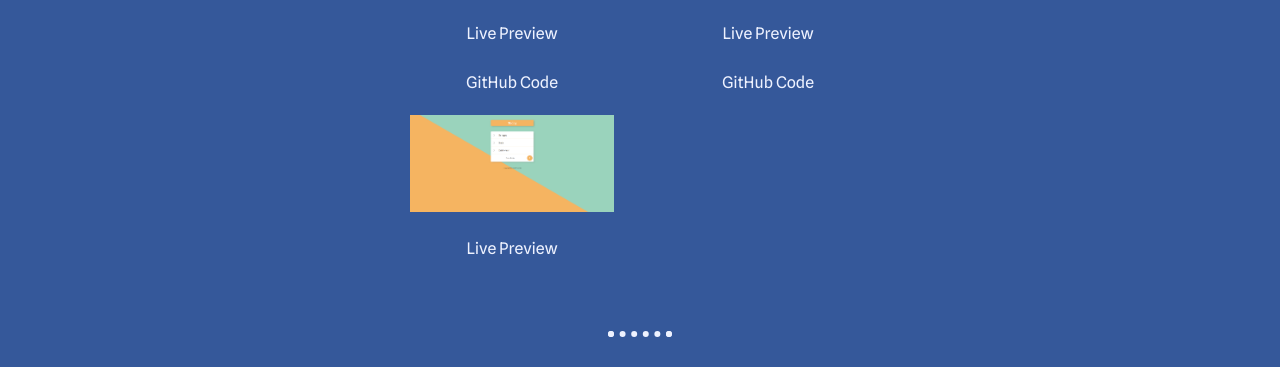
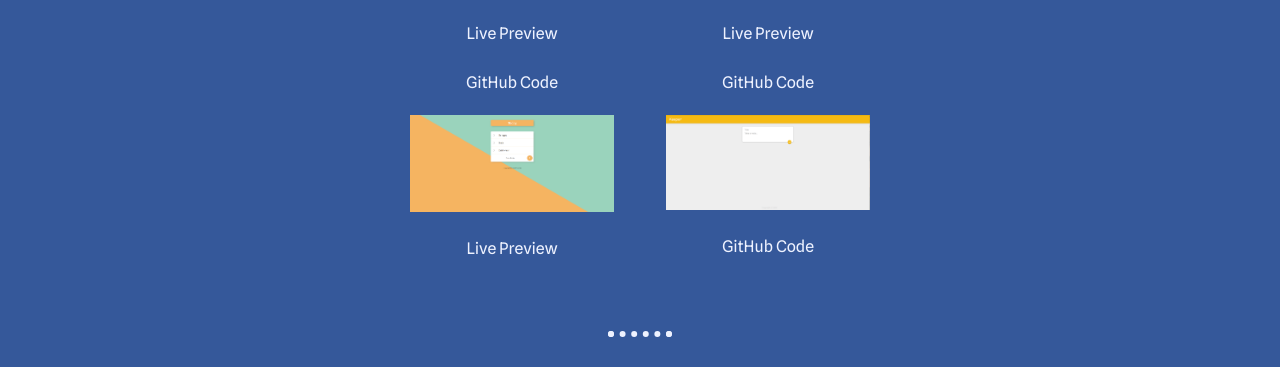
Before and after one commit to bdebinska/personal-website, a plain HTML site: page index.html in a window 1280 px wide. Shown: the part 1820-2187 px from the top of the page. Drawn offline with Linux system fonts and the light colour scheme; a script that the page names is missing.

Commit message:
Add new project

```diff
--- a/index.html
+++ b/index.html
@@ -80,6 +80,8 @@
           <img class="img" src="images/tindog.png" alt="tindog website">
           <p><a href="https://bdebinska.github.io/TinDog/">Live Preview</a></p>
           <p><a href="https://github.com/bdebinska/TinDog">GitHub Code</a></p>
+          <img class="img" src="images/keeper.png" alt="keeper website">
+          <p><a href="https://github.com/bdebinska/keeper-app">GitHub Code</a></p>
         </div>
       </div>
     </div>
```
Also changed, not shown: images/keeper.png (added).
